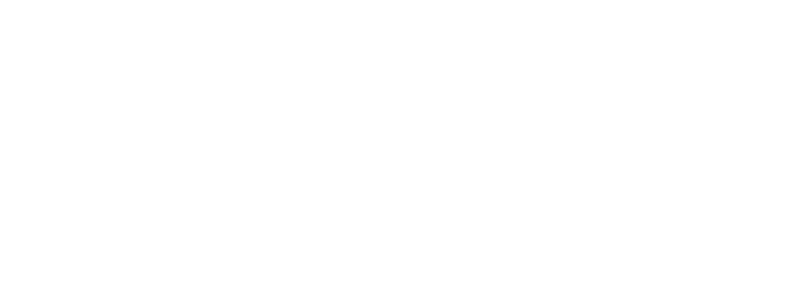
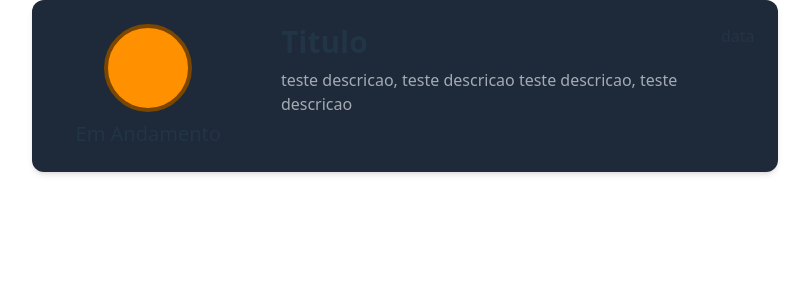
Before and after one commit to Cassio-W/SiteTarefas, a React (Vite) app in the folder frontend/: page / in a window 1280 px wide. Before the commit this address had no page. Shown: the top 300 px of the page, without its empty margins (235-1044 px from the left). Built offline with nearby package versions, Linux system fonts and the light colour scheme.

Commit message:
Task Component Prototype

```diff
--- a/frontend/src/App.tsx
+++ b/frontend/src/App.tsx
@@ -1,11 +1,13 @@
 import { BrowserRouter, Routes, Route } from "react-router-dom";
 import LoginPage from "./pages/LoginPage.tsx";
 import RegisterPage from "./pages/RegisterPage.tsx";
+import MainPage from "./pages/MainPage.tsx";
 
 function App() {
   return(
     <BrowserRouter>
       <Routes>
+        <Route path="/" element={<MainPage/>}/>
         <Route path="/login" element={<LoginPage/>}/>
         <Route path="/register" element={<RegisterPage/>}/>
       </Routes>
--- /dev/null
+++ b/frontend/src/Pages/MainPage.tsx
@@ -0,0 +1,17 @@
+import Task from "../components/task/Task.tsx"
+
+
+function MainPage() {
+
+
+  return (
+    <Task
+      title="Titulo"
+      descricao="teste descricao, teste descricao teste descricao, teste descricao"
+      statusName="Em Andamento"
+      date="data"
+    />
+  )
+}
+
+export default MainPage
--- /dev/null
+++ b/frontend/src/Styles/status.css
@@ -0,0 +1,9 @@
+.concluido {
+  background-color: rgb(0, 255, 225);
+  border-color: rgb(1, 174, 163);
+}
+
+.andamento {
+  background-color: rgb(255, 145, 0);
+  border-color: rgb(123, 70, 0);
+}
--- /dev/null
+++ b/frontend/src/services/tasks.ts
@@ -0,0 +1,6 @@
+import { api } from "./api.ts";
+
+export async function findAll() {
+  const response = await api.get('/tasks')
+  return response.data;
+}
```
Also changed, not shown: frontend/src/services/auth.ts (line endings or trailing spaces).
